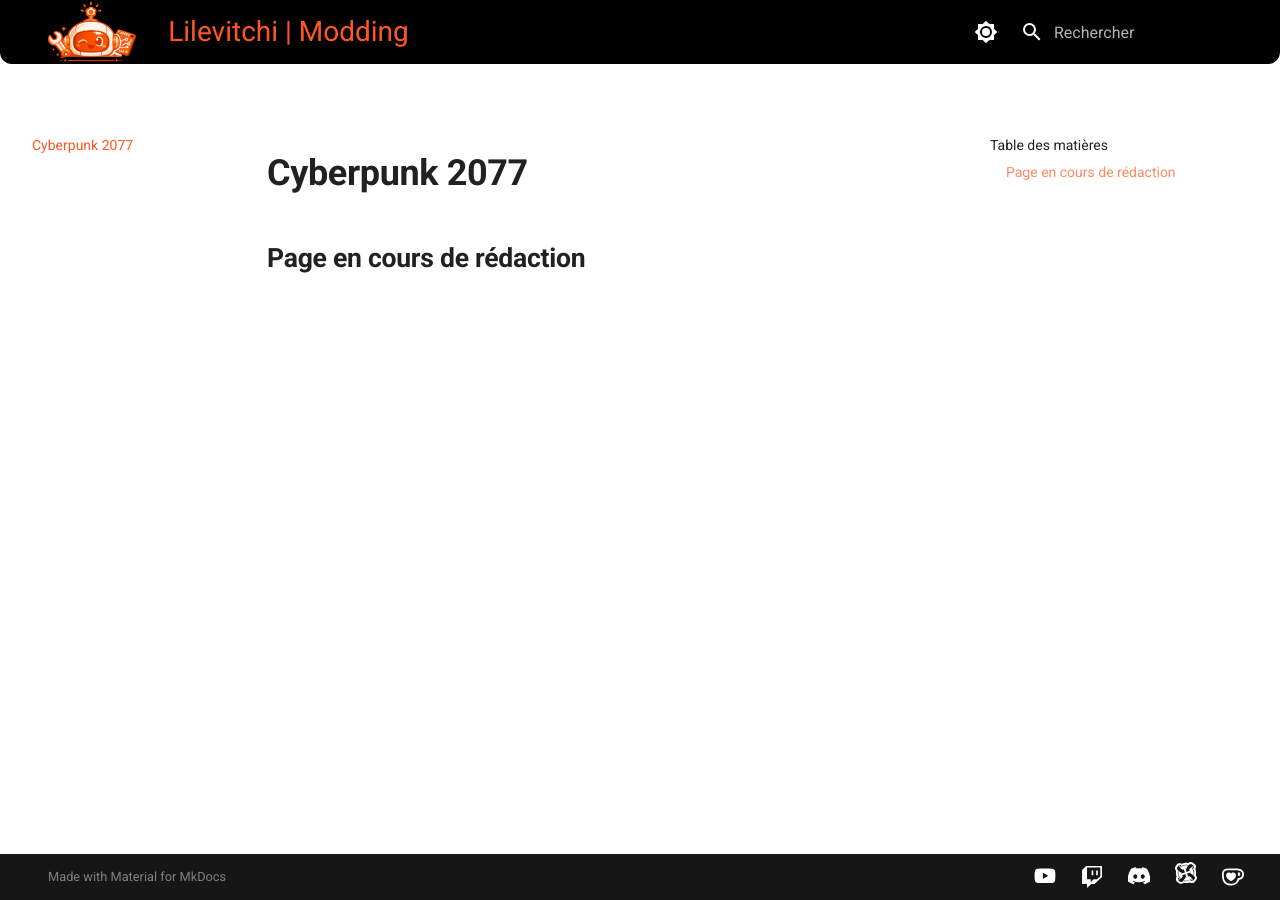
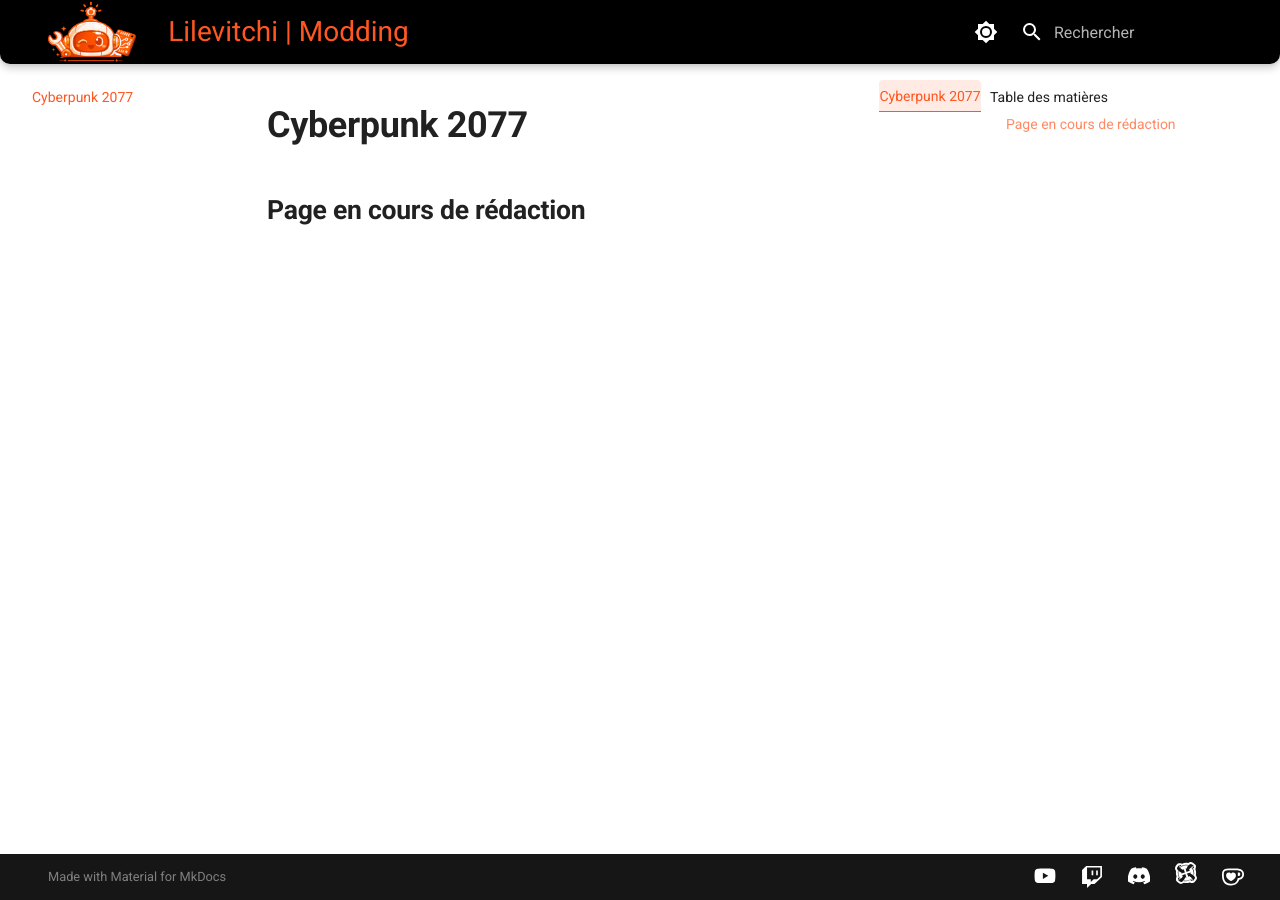
Before and after one commit to Lilevitchi/lilevitchi.github.io, an MkDocs documentation site: the page built from docs/cyberpunk/index.md, in a window 1280 px wide. Built offline with MkDocs 1.6.1 and Material for MkDocs 9.7.7, drawn with Linux system fonts in a browser that asks for light colours.

Commit message:
Update extra.css

```diff
--- a/docs/stylesheets/extra.css
+++ b/docs/stylesheets/extra.css
@@ -72,8 +72,8 @@
 
 [data-md-color-scheme] .md-header {
   position: relative;
-  border-bottom-left-radius: 12px;
-  border-bottom-right-radius: 12px;
+  border-bottom-left-radius: 10px;
+  border-bottom-right-radius: 10px;
 }
 
 [data-md-color-scheme] .md-header__inner {
@@ -101,8 +101,12 @@
    ==============================*/
 
 [data-md-color-scheme] .md-tabs {
+  position: absolute;
+  top: var(--header-height);
+  left: 0;
+  width: 100%;
   background: transparent;
-  transform: translateY(-100%);
+  z-index: 20;
 }
 
 [data-md-color-scheme] .md-tabs__list {
@@ -141,7 +145,10 @@
   border-bottom: 3px solid var(--accent);
 }
 
-/* --- 3. TEXTE, LIENS & TITRES --- */
+/* ==============================
+   3. TEXTE, LIENS & TITRES
+   ==============================*/
+
 .md-main__inner, .md-content { margin-top: 0 !important; margin-left: 0 !important; }
 .md-content__inner { max-width: 1400px !important; margin: 0 auto !important; padding-top: 1.5rem !important; padding-left: 25px !important; padding-right: 0 !important; padding-bottom: 1.5rem !important; }
 
```
